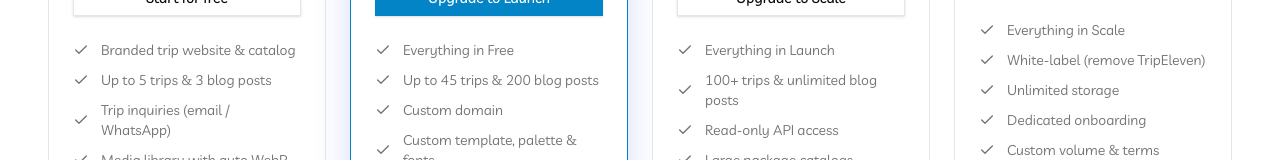
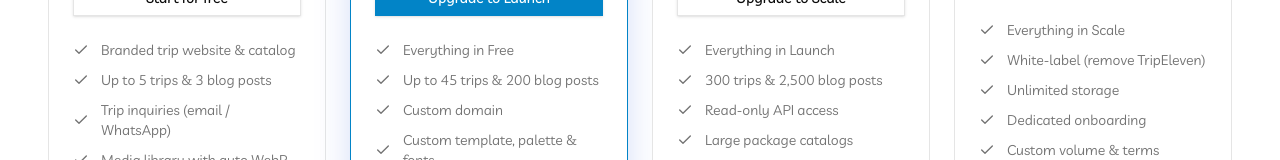
Before and after one commit to growfore/tripeleven.com, a Next.js app: page /pricing in a window 1280 px wide. Shown: the part 770-930 px from the top of the page. Built offline with nearby package versions, Linux system fonts and the light colour scheme; no server answers.

Commit message:
fix: feature list

```diff
--- a/app/page.tsx
+++ b/app/page.tsx
@@ -53,7 +53,7 @@ const features = [
   {
     icon: ImageIcon,
     title: "Media library",
-    body: "Automatic WebP conversion, built-in cropping presets, and alt text baked into every file for accessibility and SEO.",
+    body: "Automatic WebP conversion and alt text baked into every file for accessibility and SEO.",
   },
 ];
 
@@ -213,7 +213,7 @@ export default function Home() {
         body="A block-based editor with slash commands, live trip embeds and reading time — plus a production-grade media library that does the image work for you."
         points={[
           "Type / to insert headings, tables, trip embeds and featured-trip widgets",
-          "Automatic WebP conversion, compression and built-in cropping presets",
+          "Automatic WebP conversion and compression, with alt text and captions baked in",
           "Alt text and captions baked into the file for accessibility and SEO",
         ]}
         cta="Start building free"
--- a/components/ui/pricing-4.tsx
+++ b/components/ui/pricing-4.tsx
@@ -42,8 +42,8 @@ const COMPARE_GROUPS: CompareGroup[] = [
   {
     title: "Content & Catalog",
     rows: [
-      { label: "Trips", free: "5", launch: "45", scale: "100+", enterprise: "Unlimited" },
-      { label: "Blog posts", free: "3", launch: "200", scale: "Unlimited", enterprise: "Unlimited" },
+      { label: "Trips", free: "5", launch: "45", scale: "300", enterprise: "Unlimited" },
+      { label: "Blog posts", free: "3", launch: "200", scale: "2,500", enterprise: "Unlimited" },
       { label: "Large package catalogs", free: "—", launch: "—", scale: "Included", enterprise: "Included" },
       { label: "Per-trip SEO fields", free: "Included", launch: "Included", scale: "Included", enterprise: "Included" },
       { label: "Read-only API access", free: "—", launch: "—", scale: "Included", enterprise: "Included" },
@@ -134,7 +134,7 @@ const PLANS: Plan[] = [
     cta: { label: "Upgrade to Scale", href: SIGNUP_URL },
     features: [
       "Everything in Launch",
-      "100+ trips & unlimited blog posts",
+      "300 trips & 2,500 blog posts",
       "Read-only API access",
       "Large package catalogs",
       "Remove TripEleven branding",
```
